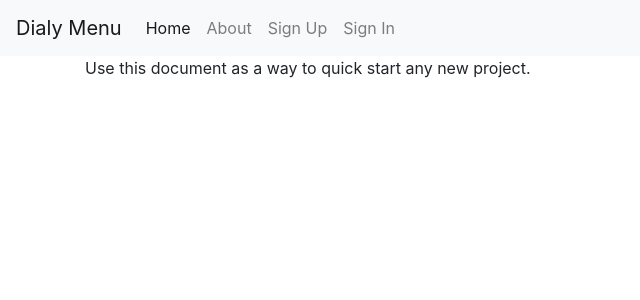
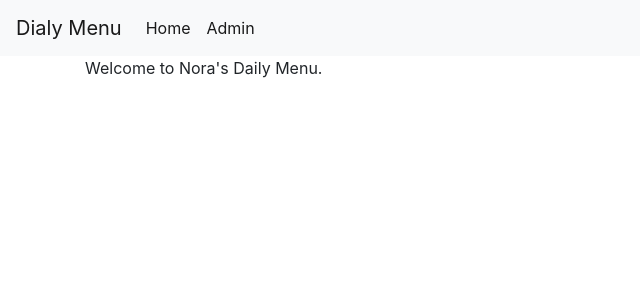
Before and after one commit to lalfaro1704/backend_test, a Django app: page / in a window 1280 px wide. Shown: the top 300 px of the page, without its empty margins (0-640 px from the left). Run offline with Django 3.2, Linux system fonts and the light colour scheme; parts of the project's set-up code (start-up, migrations or seed data) failed here and were passed over; some libraries are stand-ins or nearby versions.

Commit message:
modificacion template base para agregar boton de ingreso al admin

```diff
--- a/backend_test/templates/base.html
+++ b/backend_test/templates/base.html
@@ -46,28 +46,9 @@
             <li class="nav-item active">
               <a class="nav-link" href="{% url 'home' %}">Home <span class="sr-only">(current)</span></a>
             </li>
-            <li class="nav-item">
-              <a class="nav-link" href="{% url 'about' %}">About</a>
+            <li class="nav-item active">
+              <a class="nav-link" href="{% url 'admin:index' %}">Admin</a>
             </li>
-            {% if request.user.is_authenticated %}
-              <li class="nav-item">
-                {# URL provided by django-allauth/account/urls.py #}
-                <a class="nav-link" href="{% url 'users:detail' request.user.username  %}">{% trans "My Profile" %}</a>
-              </li>
-              <li class="nav-item">
-                {# URL provided by django-allauth/account/urls.py #}
-                <a class="nav-link" href="{% url 'account_logout' %}">{% trans "Sign Out" %}</a>
-              </li>
-            {% else %}
-              <li class="nav-item">
-                {# URL provided by django-allauth/account/urls.py #}
-                <a id="sign-up-link" class="nav-link" href="{% url 'account_signup' %}">{% trans "Sign Up" %}</a>
-              </li>
-              <li class="nav-item">
-                {# URL provided by django-allauth/account/urls.py #}
-                <a id="log-in-link" class="nav-link" href="{% url 'account_login' %}">{% trans "Sign In" %}</a>
-              </li>
-            {% endif %}
           </ul>
         </div>
       </nav>
@@ -83,7 +64,7 @@
       {% endif %}
 
       {% block content %}
-        <p>Use this document as a way to quick start any new project.</p>
+        <p>Welcome to Nora's Daily Menu.</p>
       {% endblock content %}
 
     </div> <!-- /container -->
```
